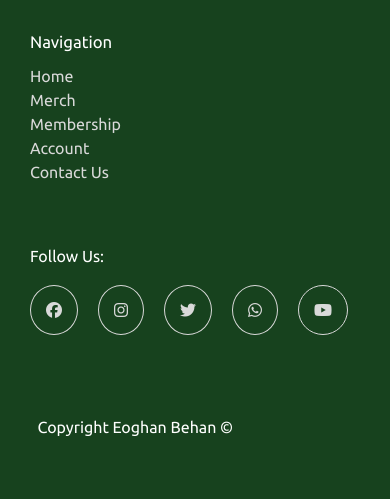
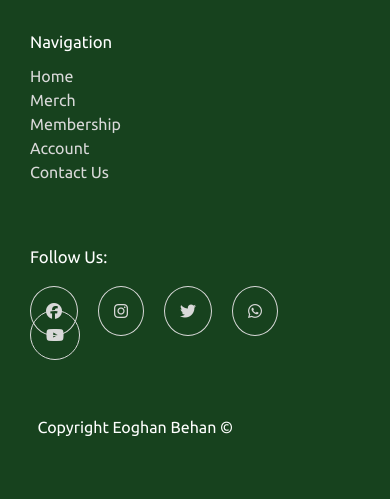
Before and after one commit to EeeBeeDee/gym_zen, a Django app: page / in a window 390 px wide. Shown: the part 5233-5732 px from the top of the page. Run offline with Django 3.2, Linux system fonts and the light colour scheme; some libraries are stand-ins or nearby versions.

Commit message:
Fix footer media queries

```diff
--- a/static/css/style.css
+++ b/static/css/style.css
@@ -457,6 +457,14 @@
 
 .footer__socials {
   padding-bottom: 10rem !important;
+  flex-wrap: wrap;
+  max-height: 30rem;
+}
+
+@media (min-width: 768px) {
+  .footer__socials li {
+    margin: 3rem 0;
+  }
 }
 
 .footer__social-icon {
--- a/templates/includes/footer.html
+++ b/templates/includes/footer.html
@@ -2,8 +2,8 @@
 
 <footer class="footer">
     <div class="container">
-        <div class="row mb-5">
-            <div class="col-12 col-lg-6 h-100 p-5 d-flex flex-column">
+        <div class="row">
+            <div class="col-12 col-md-6 col-lg-3 h-100 p-5 d-flex flex-column">
                 <span class="pb-3 fs-2">Navigation</span>
                 <ul>
                     <li><a href="#">Home</a></li>
@@ -13,9 +13,19 @@
                     <li><a href="#">Contact Us</a></li>
                 </ul>
             </div>
-            <div class="col-12 col-lg-6 p-5">
-                <span>Follow Us:</span>
-                <ul class="footer__socials mt-5 d-flex">
+            <div class="d-none d-lg-flex flex-column col-3 p-5">
+                <span class="pb-3 fs-2">Hottest Merch</span>
+                <ul>
+                    <li><a href="#">Home</a></li>
+                    <li><a href="#">Merch</a></li>
+                    <li><a href="#">Membership</a></li>
+                    <li><a href="#">Account</a></li>
+                    <li><a href="#">Contact Us</a></li>
+                </ul>
+            </div>
+            <div class="col-12 col-md-6 p-5">
+                <span class="fs-2">Follow Us:</span>
+                <ul class="footer__socials mt-5 d-flex flex-md-column flex-lg-row">
                     <li>
                         <a class="footer__social-icon" href="#"
                             ><i class="fa-brands fa-facebook"></i
```
Also changed, not shown: static/scss/layout/_footer.scss (+11 -0 lines).
